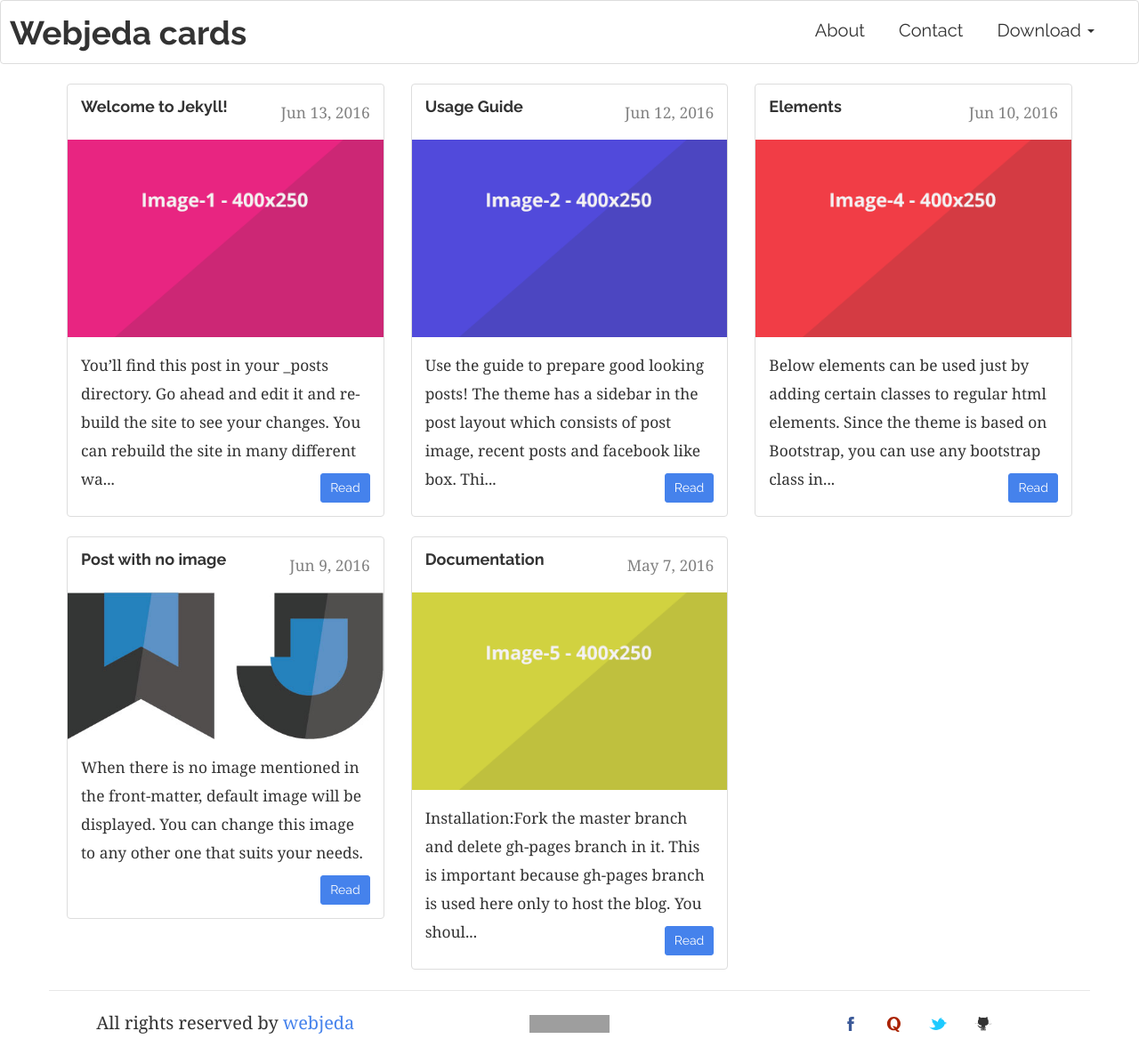
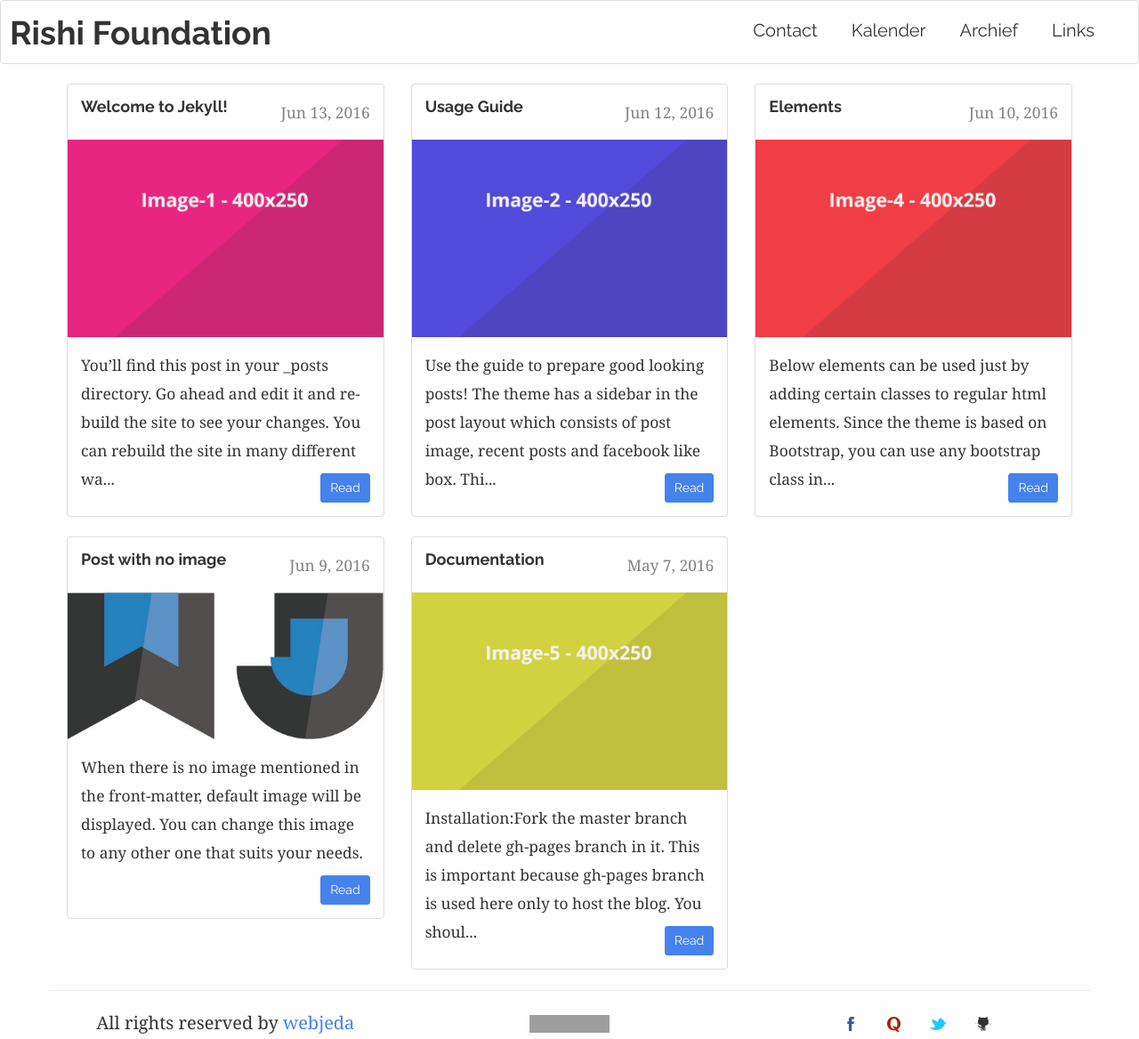
Before and after one commit to rishifoundation/cards, a Jekyll site: the page built from index.html, in a window 1280 px wide. Shown: the whole page at 89% size. Built offline with Jekyll 4.4.1, drawn with Linux system fonts in a browser that asks for light colours; the list of posts is cut into pages by our own code; grey boxes are pictures that could not be loaded.

Commit message:
Changed header information.

```diff
--- a/_config.yml
+++ b/_config.yml
@@ -6,10 +6,10 @@
 # 'jekyll serve'. If you change this file, please restart the server process.
 
 # Site settings
-title: Webjeda cards
-email: your-email@domain.com
+title: Rishi Foundation
+email: inforishifoundation@gmail.com
 description: > # this means to ignore newlines until "baseurl:"
-  Webjeda Cards is a Bootstrap based jekyll theme for portfolio, photography or any kind of blog.
+  Rishi Foundation website
 
 
 
--- a/_includes/header.html
+++ b/_includes/header.html
@@ -15,17 +15,10 @@
     <!-- Collect the nav links, forms, and other content for toggling -->
     <div class="collapse navbar-collapse " id="bs-example-navbar-collapse-1">
             <ul class="nav navbar-nav navbar-right">
-        <li><a href="{{site.baseurl}}/about/">About</a></li>
-        <li><a href="{{site.baseurl}}/contact/">Contact</a></li>
-        <li class="dropdown">
-          <a href="#" class="dropdown-toggle" data-toggle="dropdown" role="button" aria-haspopup="true" aria-expanded="false">Download <span class="caret"></span></a>
-          <ul class="dropdown-menu">
-            <li><a target="_blank" href="https://github.com/sharu725/cards">Project</a></li>
-            <li><a href="https://github.com/sharu725/cards/archive/master.zip">Download</a></li>
-            <li role="separator" class="divider"></li>
-            <li><a target="_blank" href="http://blog.webjeda.com/jekyll-themes/">More Themes</a></li>
-          </ul>
-        </li>
+        <li><a href="{{site.baseurl}}/about/">Contact</a></li>
+        <li><a href="{{site.baseurl}}/contact/">Kalender</a></li>
+        <li><a href="{{site.baseurl}}/contact/">Archief</a></li>
+        <li><a href="{{site.baseurl}}/contact/">Links</a></li>
       </ul>
     </div><!-- /.navbar-collapse -->
   </div><!-- /.container-fluid -->
```
